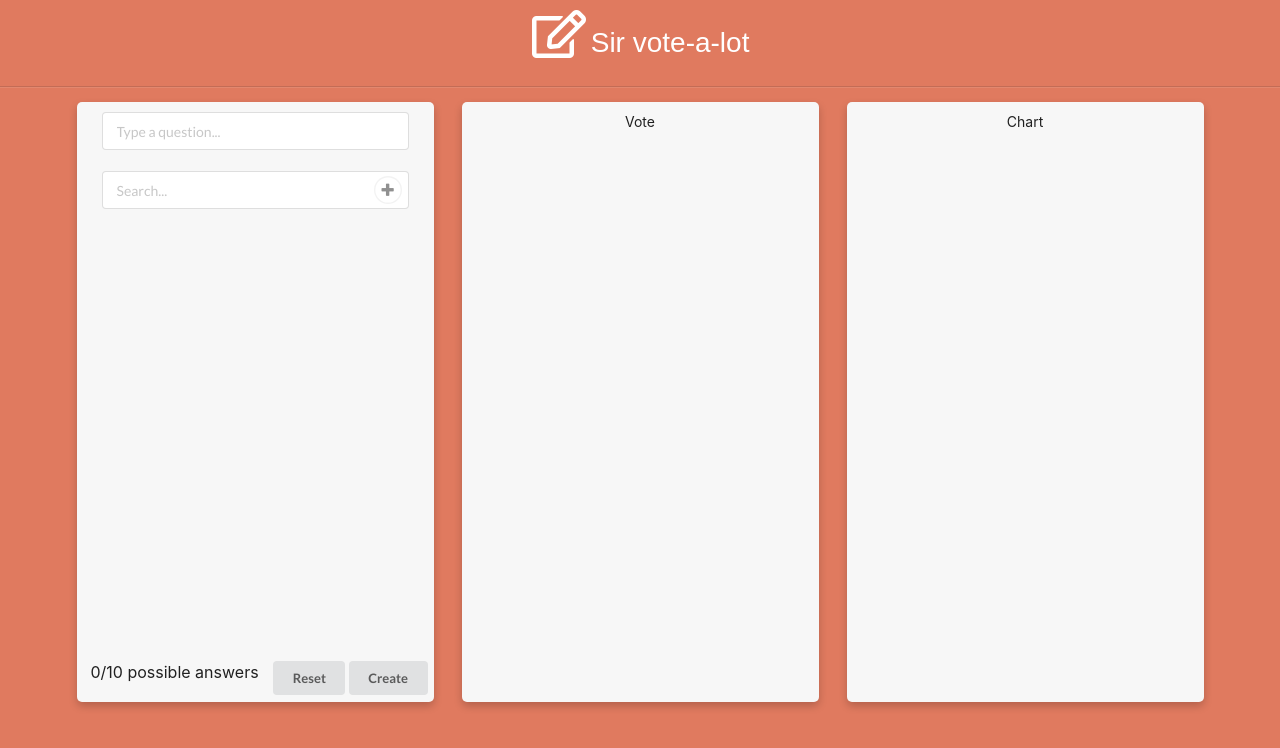
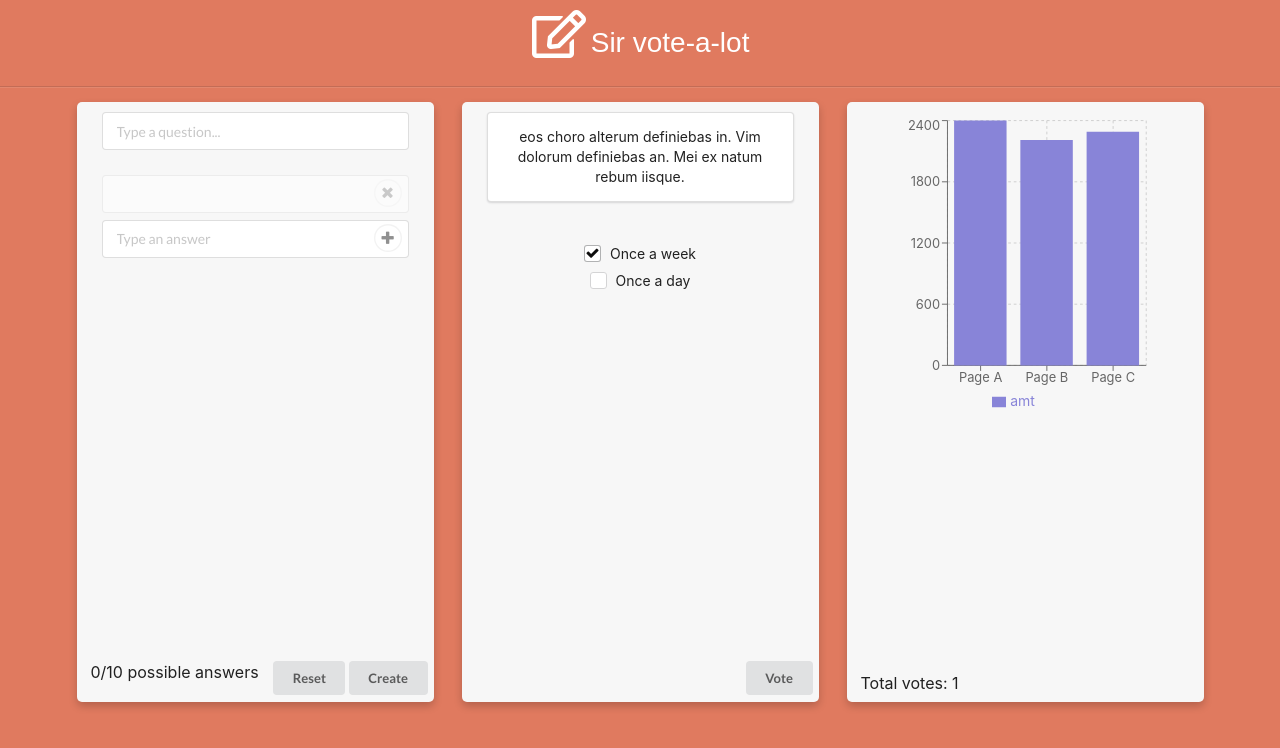
Before and after one commit to cerenbattal/sir-vote-a-lot, a React (Create React App) app: page / in a window 1280 px wide. Shown: the top 748 px of the page. Built offline with nearby package versions, Linux system fonts and the light colour scheme; a web font is replaced by a local one.

Commit message:
vote and chart components are added

```diff
--- a/package.json
+++ b/package.json
@@ -9,6 +9,7 @@
     "react": "^17.0.2",
     "react-dom": "^17.0.2",
     "react-scripts": "4.0.3",
+    "recharts": "^2.0.9",
     "web-vitals": "^1.1.2"
   },
   "scripts": {
--- a/src/App.js
+++ b/src/App.js
@@ -5,7 +5,7 @@ function App() {
   return (
     <div className="App">
       <Header/>
-      <div class="ui divider"></div>
+      <div className="ui divider"></div>
       <Body/>
     </div>
   );
--- a/src/components/Body.js
+++ b/src/components/Body.js
@@ -5,14 +5,14 @@ import Chart from './chart/Chart'
 
 export default function Body() {
     return (
-        <div class="ui three column stackable centered grid container">
-            <div class="column">
+        <div className="ui three column stackable centered grid container">
+            <div className="column">
                 <CreatePoll />
             </div>
-            <div class="column">
+            <div className="column">
                 <Vote />
             </div>
-            <div class="column">
+            <div className="column">
                 <Chart />
             </div>
         </div>
--- a/src/components/Header.js
+++ b/src/components/Header.js
@@ -4,7 +4,7 @@ import './Header.css'
 export default function Header() {
     return (
         <div className="header">
-            <i class="edit outline icon"></i><h1>Sir vote-a-lot</h1>
+            <i className="edit outline icon"></i><h1>Sir vote-a-lot</h1>
         </div>
     )
 }
--- a/src/components/chart/Chart.css
+++ b/src/components/chart/Chart.css
@@ -2,7 +2,12 @@
     background-color: #F7F7F7;
     text-align: center;
     border-radius: 5px;
-    padding: 10px 25px;
+    padding: 1em;
     box-shadow: 0 4px 8px 0 rgba(0,0,0,0.2);
     min-height: 600px;
 }
+
+.footer > p {
+    float: left;
+    margin-left: 0.5em;
+}
--- a/src/components/chart/Chart.js
+++ b/src/components/chart/Chart.js
@@ -1,10 +1,14 @@
 import React from 'react'
+import SimpleBarChart from './SimpleBarChart'
 import './Chart.css'
 
 export default function Chart() {
     return (
         <div className="chart">
-            Chart
+            <SimpleBarChart />
+            <div className="footer">
+                <p>Total votes: 1</p>
+            </div>
         </div>
     )
 }
--- /dev/null
+++ b/src/components/chart/SimpleBarChart.js
@@ -0,0 +1,43 @@
+import React from 'react'
+import { BarChart, Bar, XAxis, YAxis, CartesianGrid, Tooltip, Legend, ResponsiveContainer } from "recharts";
+import './Chart.css'
+
+const data = [
+    {
+        name: 'Page A',
+        amt: 2400,
+    },
+    {
+        name: 'Page B',
+        amt: 2210,
+    },
+    {
+        name: 'Page C',
+        amt: 2290,
+    }
+];
+
+export default function SimpleBarChart() {
+    return (
+        <ResponsiveContainer width={'99%'} height={300} aspect={1}>
+            <BarChart
+                width={400}
+                height={500}
+                data={data}
+                margin={{
+                    top: 5,
+                    right: 30,
+                    left: 20,
+                    bottom: 5,
+                }}
+            >
+                <CartesianGrid strokeDasharray="3 3" />
+                <XAxis dataKey="name" />
+                <YAxis />
+                <Tooltip />
+                <Legend />
+                <Bar dataKey="amt" fill="#8884d8" />
+                </BarChart>
+        </ResponsiveContainer>
+    )
+}
--- a/src/components/poll/Answer.css
+++ b/src/components/poll/Answer.css
@@ -1,3 +1,7 @@
 .answer-form {
-    margin-top: 1.5em;
+    margin-top: 1.75em;
 }
+
+.input {
+    margin-bottom: 0.5em;
+}
--- a/src/components/poll/Answer.js
+++ b/src/components/poll/Answer.js
@@ -4,9 +4,13 @@ import './Answer.css'
 export default function Answer() {
     return (
         <div className="answer-form">
-            <div class="ui fluid icon input">
-                <input type="text" placeholder="Search..." />
-                <i class="circular plus link icon"></i>
+            <div className="ui disabled fluid icon input">
+                <input type="text"/>
+                <i className="circular close link icon"></i>
+            </div>
+            <div className="ui fluid icon input">
+                <input type="text" placeholder="Type an answer" />
+                <i className="circular plus link icon"></i>
             </div>
         </div>
     )
--- a/src/components/poll/CreatePoll.js
+++ b/src/components/poll/CreatePoll.js
@@ -5,13 +5,13 @@ import './CreatePoll.css'
 export default function CreatePoll() {
     return (
         <div className="poll">
-            <div class="ui fluid icon input">
+            <div className="ui fluid icon input">
                 <input type="text" placeholder="Type a question..." />
             </div>
             <Answer />
-            <div class="footer">
-                <div class="small ui right floated button">Create</div>
-                <div class="small ui right floated button">Reset</div>
+            <div className="footer">
+                <div className="small ui right floated button">Create</div>
+                <div className="small ui right floated button">Reset</div>
                 <p>0/10 possible answers</p>
             </div>
         </div>
--- a/src/components/vote/Vote.css
+++ b/src/components/vote/Vote.css
@@ -6,3 +6,12 @@
     box-shadow: 0 4px 8px 0 rgba(0,0,0,0.2);
     min-height: 600px;
 }
+
+.vote-footer {
+    position: absolute;
+    bottom: 1%;
+    left: 0;
+    margin-right: 35%;
+    width: 100%;
+    padding: 15px 20px;
+}
--- a/src/components/vote/Vote.js
+++ b/src/components/vote/Vote.js
@@ -4,7 +4,28 @@ import './Vote.css'
 export default function Vote() {
     return (
         <div className="vote">
-            Vote
+            <div className="ui form">
+                <div className="grouped fields">
+                    <div className="ui piled segment">
+                        <p>eos choro alterum definiebas in. Vim dolorum definiebas an. Mei ex natum rebum iisque.</p>
+                    </div>
+                    <div className="field">
+                        <div className="ui checkbox">
+                            <input type="checkbox" name="example2" checked="checked" />
+                            <label>Once a week</label>
+                        </div>
+                    </div>
+                    <div className="field">
+                        <div className="ui checkbox">
+                            <input type="checkbox" name="example2" />
+                            <label>Once a day</label>
+                        </div>
+                    </div>
+                </div>
+            </div>
+            <div className="vote-footer">
+                <div className="small ui right floated button">Vote</div>
+            </div>
         </div>
     )
 }
```
Also changed, not shown: 1 other file (tests, documents, lock files or other folders).
